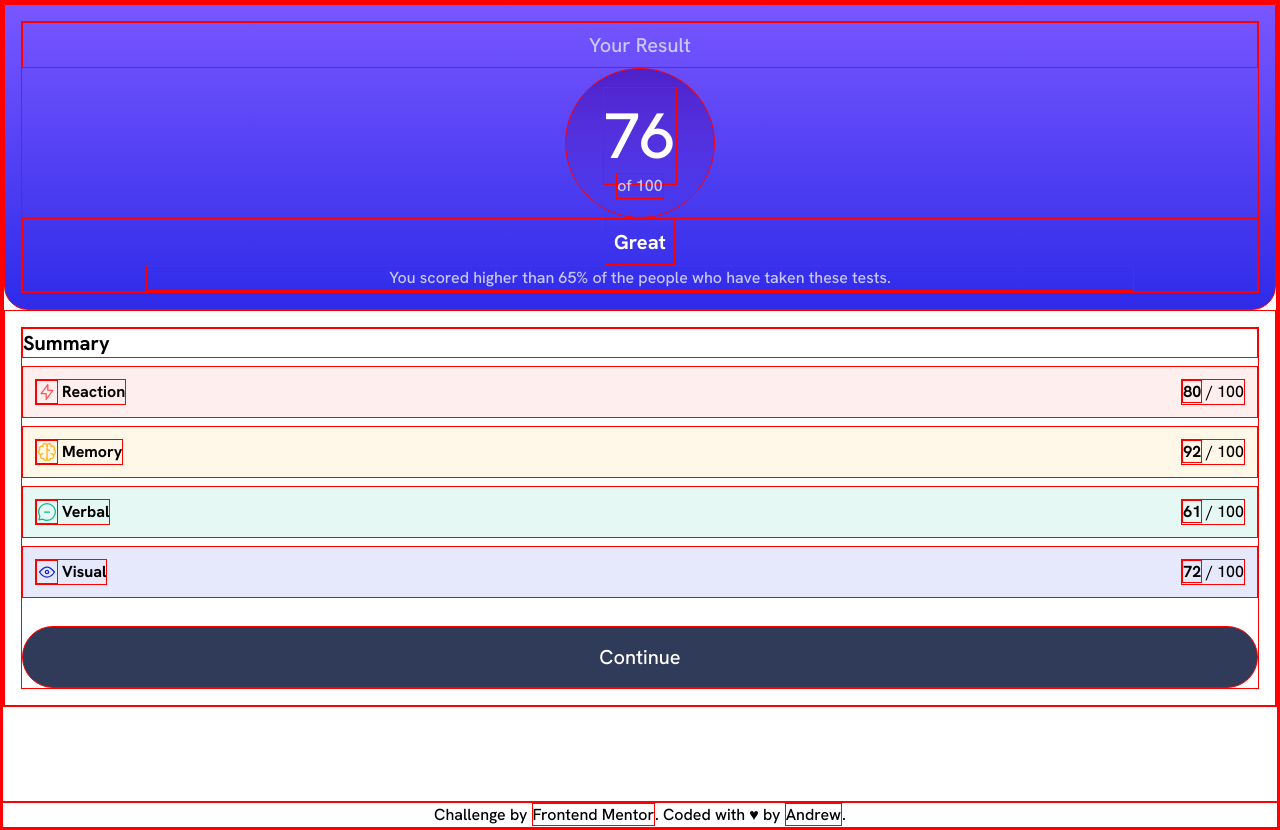
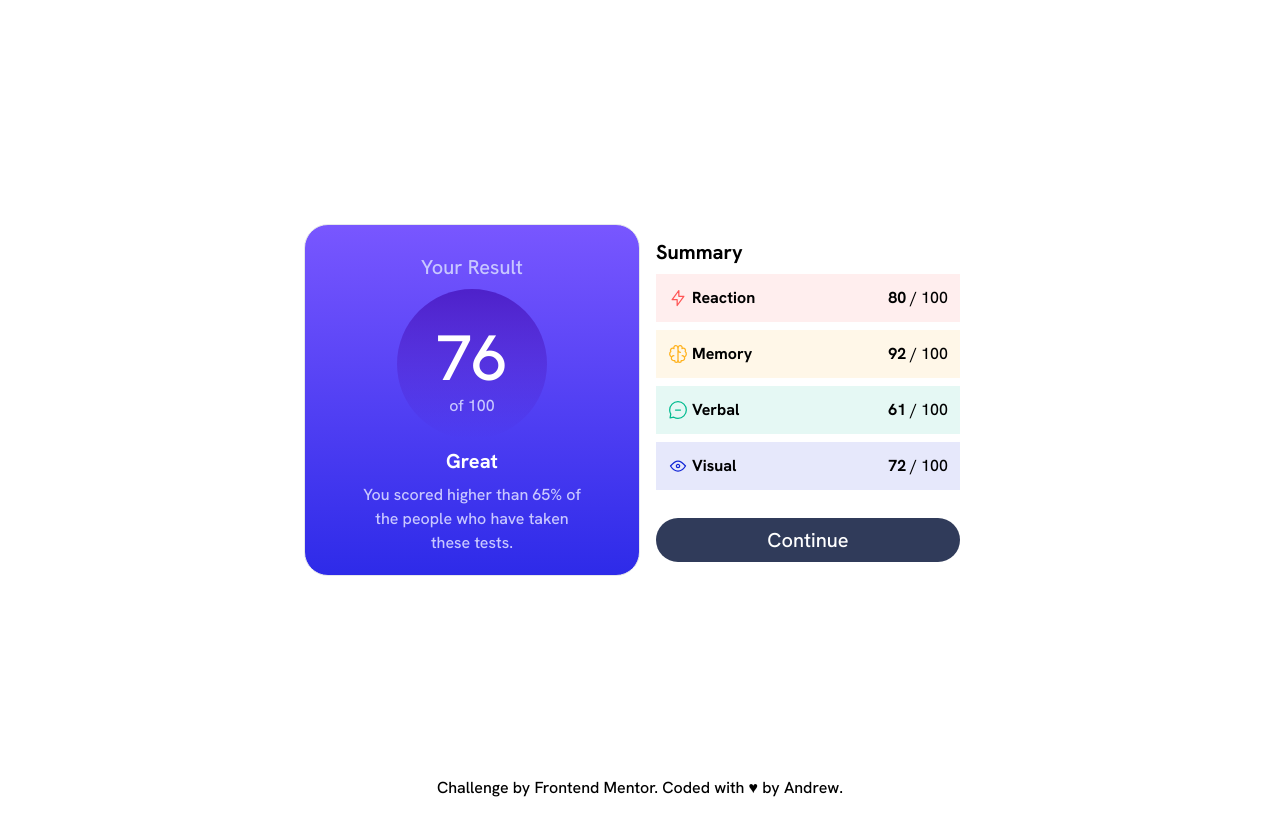
Before and after one commit to andrewfandy/results-summary-component-main, a website: page index.html in a window 1280 px wide. After the commit the page ends 800 px from the top, so only its background shows below. Drawn offline with Linux system fonts and the light colour scheme.

Commit message:
Finished Design

```diff
--- a/index.html
+++ b/index.html
@@ -14,22 +14,23 @@
 
     <link rel="stylesheet" href="style.css" />
 
-    <style>
+    <!-- DEBUGGING -->
+    <!-- <style>
       * {
         border: 1px solid red;
       }
-    </style>
+    </style> -->
     <title>Frontend Mentor | Results summary component</title>
   </head>
-  <body class="min-h-screen">
-    <main class="h-screen">
+  <body class="min-h-screen min-[540px]:relative">
+    <main class="h-screen min-[540px]:flex">
       <div
-        class="flex flex-col justify-between items-center min-[540px]:flex-row min-[540px]:w-[500px] min-[540px]:bg-red-500"
+        class="flex flex-col justify-between items-center m-auto min-[540px]:flex-row min-[540px]:max-w-2xl"
       >
         <section
-          class="p-4 w-full flex flex-col text-center text-white bg-gradient-to-t from-royal-blue to-slate-blue border rounded-b-3xl"
+          class="h-[40%] min-[540px]:flex-1 min-[540px]:w-[50%] p-5 w-full flex flex-col justify-center items-center text-white bg-gradient-to-t from-royal-blue to-slate-blue border min-[540px]:rounded-3xl rounded-b-3xl"
         >
-          <div>
+          <div class="text-center">
             <h2 class="p-2 text-xl text-light-lav">Your Result</h2>
 
             <div
@@ -52,8 +53,8 @@
           </div>
         </section>
 
-        <section class="flex-1 w-full p-4 bg-white">
-          <div class="flex flex-col gap-2">
+        <section class="flex flex-col justify-center items-center h-[60%] w-full min min-[540px]:w-[50%] p-4 bg-white">
+          <div class="w-full flex flex-col gap-2">
             <h2 class="text-xl font-bold">Summary</h2>
 
             <div
@@ -99,7 +100,7 @@
 
             <button
               type="submit"
-              class="w-full p-4 rounded-[2rem] mt-5 text-xl bg-dark-gb text-white hover:bg-gradient-to-tr hover:from-royal-blue hover:to-slate-blue"
+              class="w-full p-2 rounded-[2rem] mt-5 text-xl bg-dark-gb text-white hover:bg-gradient-to-tr hover:from-royal-blue hover:to-slate-blue"
             >
               Continue
             </button>
@@ -108,7 +109,7 @@
       </div>
     </main>
 
-    <footer class="text-center">
+    <footer class="text-center min-[540px]:fixed min-[540px]:bottom-0 min-[540px]:w-full">
       Challenge by
       <a href="https://www.frontendmentor.io?ref=challenge" target="_blank"
         >Frontend Mentor</a
```
Also changed, not shown: style.css.
